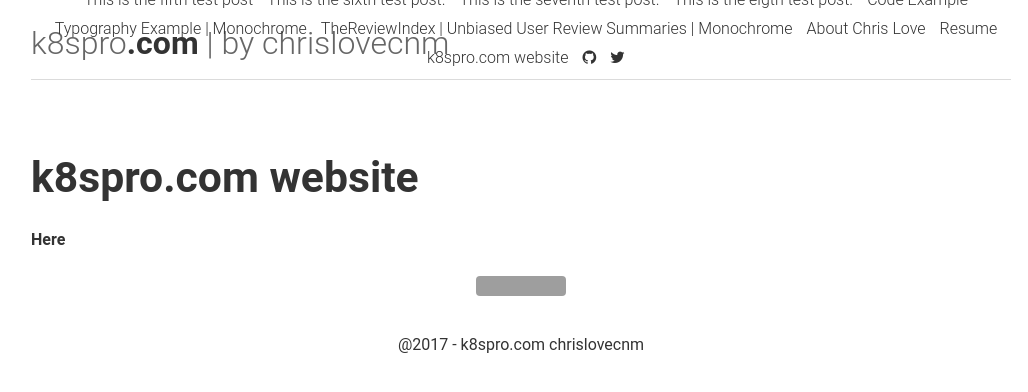
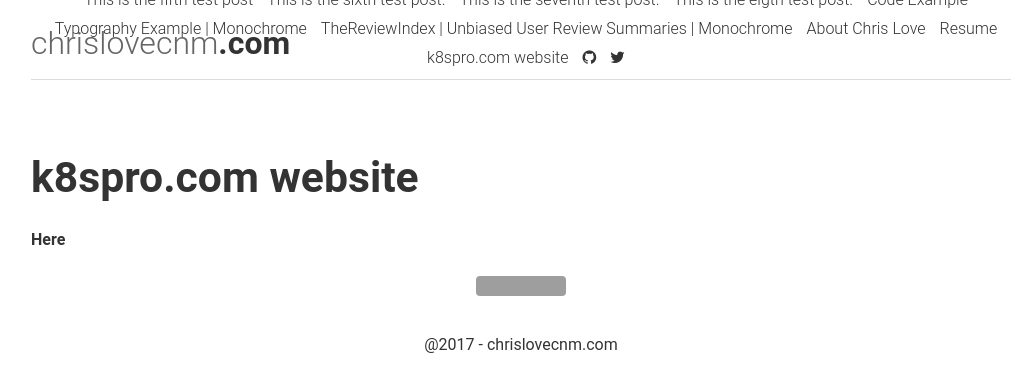
Before and after one commit to chrislovecnm/chrislovecnm.com, a Jekyll site: the page built from README.md, in a window 1280 px wide. Shown: the top 392 px of the page, without its empty margins (119-1147 px from the left). Built offline with Jekyll 4.4.1, drawn with Linux system fonts in a browser that asks for light colours; nearby versions of some CDN libraries; our own code applies the rules of GitHub Pages for plain Markdown files; some of the changed lines change nothing that is shown; grey boxes are pictures that could not be loaded.

Commit message:
changing blog name

```diff
--- a/README.md
+++ b/README.md
@@ -1,5 +1,5 @@
 # k8spro.com website
 
-[Here](https://k8spro.com)
+[Here](https://chrislove.com)
 
-[![Build Status](https://travis-ci.org/chrislovecnm/k8spro.com.svg?branch=master)](https://travis-ci.org/chrislovecnm/k8spro.com)
+[![Build Status](https://travis-ci.org/chrislovecnm/chrislovecnm.com.svg?branch=master)](https://travis-ci.org/chrislovecnm/chrislovecnm.com)
--- a/_config.yml
+++ b/_config.yml
@@ -1,11 +1,11 @@
 # Site settings
 title: Kubernetes musings by chrislovecnm
 description: "Kubernetes musings by Chris Love - aka chrislovecnm"
-url: "https://k8spro.com"
+url: "https://chrislovecnm.com"
 author:
   name: "Chris Love"
   email: "blog@cnmconsulting.net"
-  url: "https://k8spro.com"
+  url: "https://chrislovecnm.com"
 
 # Build settings
 baseurl:
--- a/_includes/footer.html
+++ b/_includes/footer.html
@@ -1 +1 @@
-<footer><span>@2017 - k8spro.com chrislovecnm</span></footer>
+<footer><span>@2017 - chrislovecnm.com</span></footer>
--- a/_includes/header.html
+++ b/_includes/header.html
@@ -3,7 +3,7 @@
     <span class="f-left">
       <a href="{{ site.baseurl }}/">
         <h1>
-		<span>k8spro</span>.com <span> | by chrislovecnm</span>
+		<span>chrislovecnm</span>.com <span></span>
         </h1>
       </a>
     </span>
```
